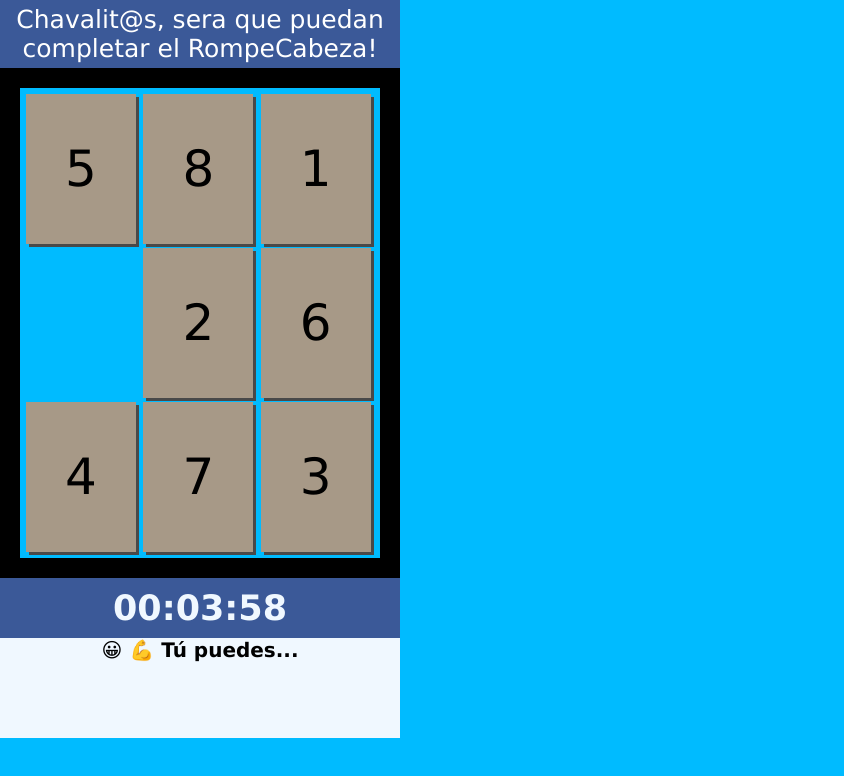
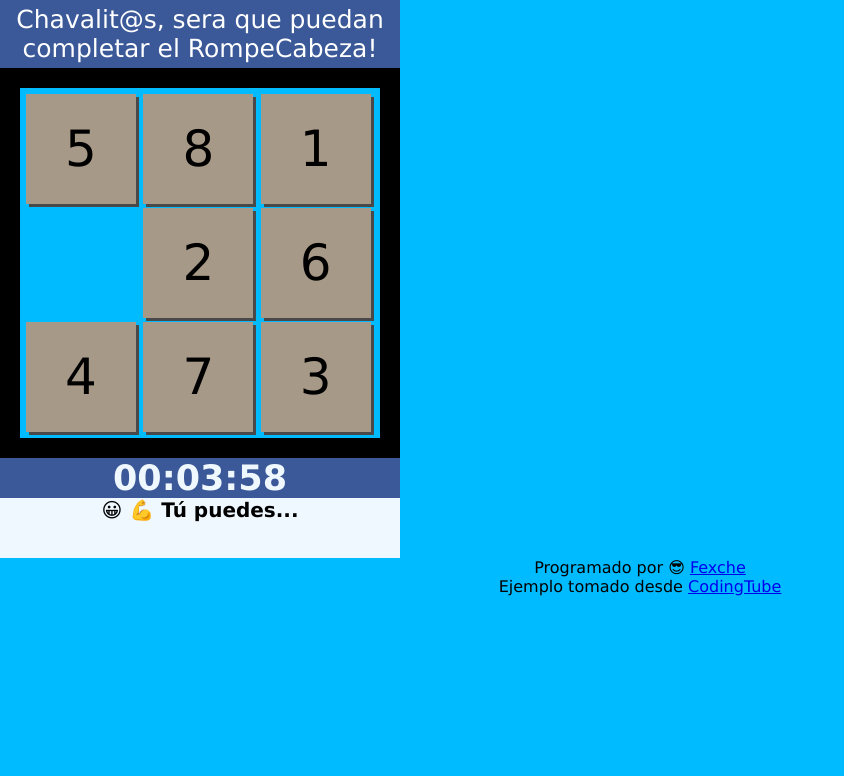
Before and after one commit to fexche/RompeCabeza2, a plain HTML site: page index.html in a window 1280 px wide. Shown: the whole page, without its empty margins (0-844 px from the left). Drawn offline with nearby package versions, Linux system fonts and the light colour scheme.

Commit message:
Add files via upload

```diff
--- a/index.html
+++ b/index.html
@@ -14,11 +14,14 @@
         <div class="game">
 
             <div class="board"></div>
-
             <section class="section">
                 <h1 id="tiempo" class="estadisticas">00:00</h1>
                 <h1 id="mensajeId" class="mensaje"></h1>
             </section>
+            <footer>
+                <p>Programado por 😎 <a href="https://www.facebook.com/fexche/about"> Fexche </a></p>
+                <p>Ejemplo tomado desde <a href="https://www.youtube.com/watch?v=zVGci64Wat4"> CodingTube  </a></p>
+            </footer>
         </div>
     <script src="./main.js"></script>
 </body>
--- a/main.js
+++ b/main.js
@@ -15,10 +15,11 @@ agregarEvento()
 
 
 function contartiempo() {
-    if (gano==true ) return
    tiemporegresivoId = setInterval(() => {
    tiempo++;
    mostrartiempo.innerHTML = `${formatoHora(tiempo)}`;
+    if (gano!=true )
+    {
                 if (tiempo<=1800) // 0.5 Minuto
                 {
                     mostrarmensaje.innerHTML = `😀 💪 Tú puedes...`;
@@ -53,7 +54,7 @@ function contartiempo() {
                 {
                     mostrarmensaje.innerHTML = `⏰ te dejo, esto va para largo...`;
                 }
-
+    }
     }, 21);
 }
 function formatoHora(seconds)
@@ -159,7 +160,7 @@ function compareMatriz(MatrizActual)
                 tiempo=0
                 gano=false
                 contartiempo()
-            },8000);
+            },10000);
 
 
 
--- a/styles.css
+++ b/styles.css
@@ -48,7 +48,7 @@ background-color: #00bbff ;
 .pieza{
     margin: 1px;
     width: 110px;
-    height: 150px;
+    height: 110px;
     align-content: center;
     background-color:rgb(167, 153, 135) ;
     display: flex;
@@ -62,7 +62,7 @@ background-color: #00bbff ;
 }
 .estadisticas{
     font-size:35px;
-    padding: 10px;
+    padding: 0px;
     width: 400px;
     text-align: center;
     background-color: #3b5998 ;
@@ -77,7 +77,10 @@ background-color: #00bbff ;
 {
     background-color: aliceblue;
     width: 400px;
-    height: 100px;
+    height: 60px;
      text-align: center;
     font-size: 20px;
 }
+footer{
+    text-align: center;
+}
```
Lines whose indentation alone changed are shown as unchanged.
